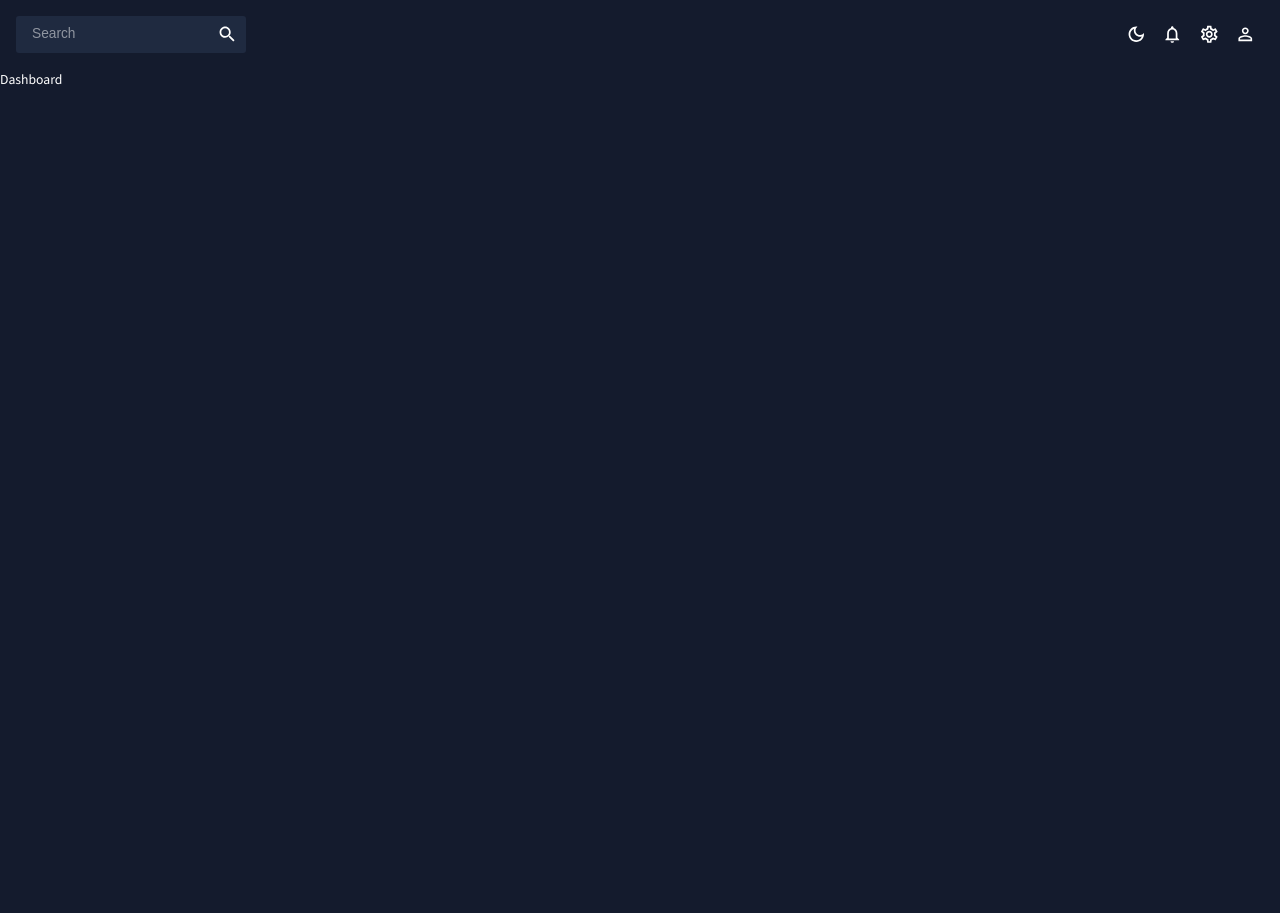
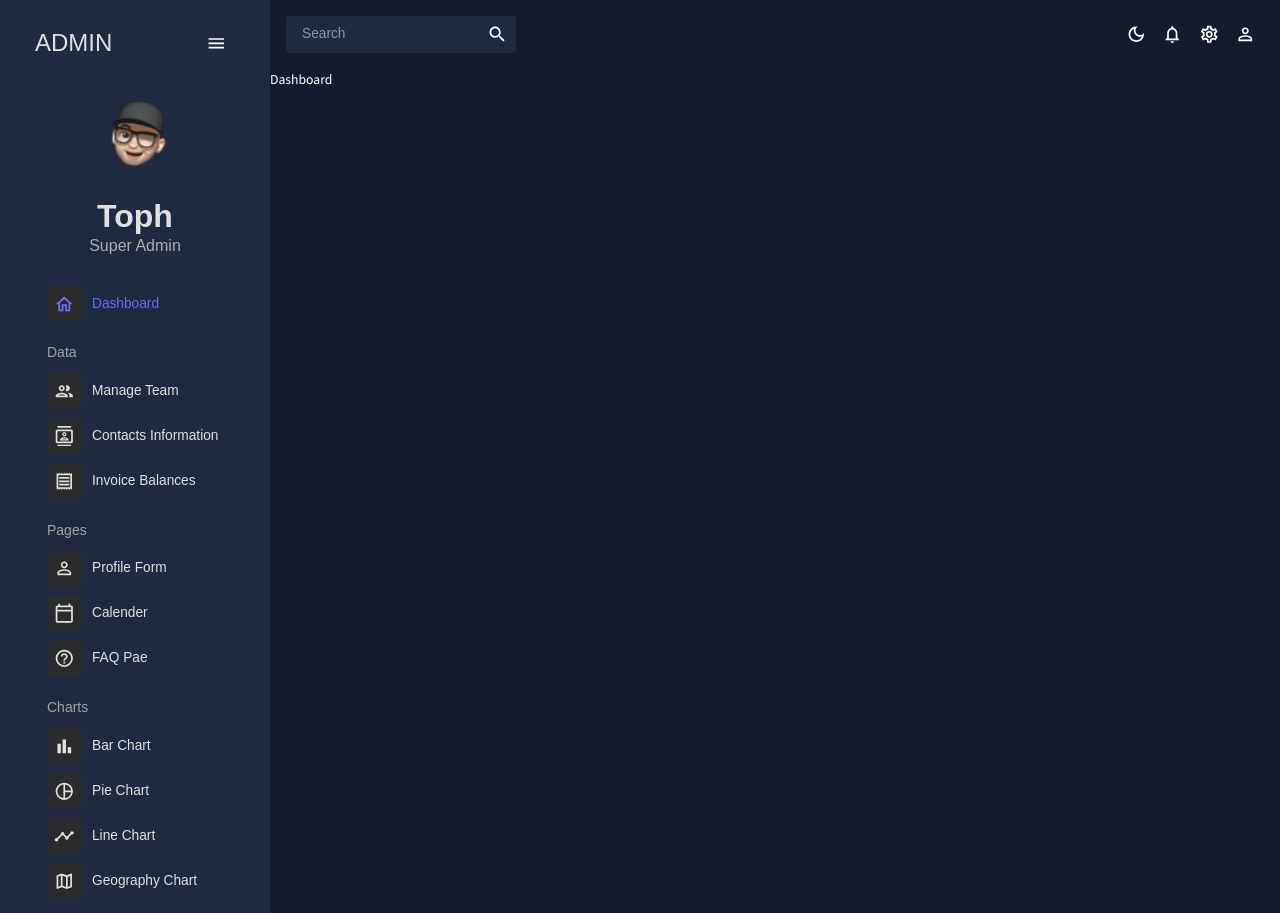
Before and after one commit to Thophylarh/Enterprise-react-admin-practice, a React (Create React App) app: page / in a window 1280 px wide. Before the commit the page ends 800 px from the top, so only its background shows below. Built offline with nearby package versions, Linux system fonts and the light colour scheme.

Commit message:
siebar component ui

```diff
--- a/src/App.js
+++ b/src/App.js
@@ -3,27 +3,21 @@ import { CssBaseline, ThemeProvider } from "@mui/material";
 import Topbar from "./scenes/dashboard/global/Topbar";
 import { Routes, Route } from "react-router-dom";
 import Dashboard from "./scenes/dashboard/index";
-import Team from "./scenes/team/index";
-import Invoices from "./scenes/invoices";
-import Contacts from "./scenes/contacts";
-import Bar from "./scenes/bar";
-import Line from "./scenes/line";
-import Pie from "./scenes/pie";
-import FAQ from "./scenes/faq";
-import Geography from "./scenes/geography";
-import Calender from "./scenes/calender";
+
 import Sidebar from "./scenes/dashboard/global/Sidebar";
+import { useState } from "react";
 
 function App() {
   const [theme, colorMode] = useMode();
+  const [isSidebar, setIsSidebar] = useState(true);
   return (
     <ColorModeContext.Provider value={colorMode}>
       <ThemeProvider theme={theme}>
         <CssBaseline />
         <div className="App">
-          <Sidebar/>
+        <Sidebar isSidebar={isSidebar} />
           <main className="content">
-            <Topbar />
+            <Topbar setIsSidebar={setIsSidebar} />
             <Routes>
               <Route path="/" element={<Dashboard />} />
             </Routes>
--- /dev/null
+++ b/src/assets/svg/index.js
@@ -0,0 +1 @@
+export {default as Userimg} from "./user.svg"
--- a/src/index.css
+++ b/src/index.css
@@ -4,7 +4,7 @@ html,body,#root, .app, .content{
   width: 100%;
   font-family: 'Source Sans 3', sans-serif;
 }
-.app{
+.App{
   display: flex;
   position: relative;
 }
--- a/src/scenes/dashboard/global/Sidebar.jsx
+++ b/src/scenes/dashboard/global/Sidebar.jsx
@@ -16,6 +16,23 @@ import TimelineOutlinedIcon from "@mui/icons-material/TimelineOutlined";
 import BarChartOutlinedIcon from "@mui/icons-material/BarChartOutlined";
 import MenuOutlinedIcon from "@mui/icons-material/MenuOutlined";
 import MapOutlinedIcon from "@mui/icons-material/MapOutlined";
+import { Userimg } from "../../../assets/svg";
+
+const Item = ({ title, to, icon, selected, setSelected }) => {
+  const theme = useTheme();
+  const colors = tokens(theme.palette.mode);
+  return (
+    <MenuItem
+      active={selected === title}
+      style={{ color: colors.grey[100] }}
+      onClick={() => setSelected(title)}
+      icon={icon}
+    >
+      <Typography>{title}</Typography>
+      <Link to={to} />
+    </MenuItem>
+  );
+};
 
 const Sidebar = () => {
   const theme = useTheme();
@@ -32,8 +49,163 @@ const Sidebar = () => {
         "& . pro-icon-wrapper": {
           backgroundColor: "transparent !important",
         },
+        "& .pro-inner-item": {
+          padding: "5px 35px 5px 20px !important",
+        },
+        "& .pro-inner-item:hover": {
+          color: "#868dfb !important",
+        },
+        "& .pro-menu-item.active": {
+          color: "#6870fa !important",
+        },
       }}
-    ></Box>
+    >
+      <ProSidebar collapsed={isCollapsed}>
+        <Menu iconShape="square">
+          {/* LOGO AND MENU ICON */}
+          <MenuItem
+            onClick={() => setIsCollapsed(!isCollapsed)}
+            icon={isCollapsed ? <MenuOutlinedIcon /> : undefined}
+            style={{
+              margin: "10px 0 20px 0",
+              color: colors.grey[100],
+            }}
+          >
+            {!isCollapsed && (
+              <Box
+                display="flex"
+                justifyContent="space-between"
+                alignItems="center"
+                ml="15px"
+              >
+                <Typography variant="h3" color={colors.grey[100]}>
+                  ADMIN
+                </Typography>
+                <IconButton onClick={() => setIsCollapsed(!isCollapsed)}>
+                  <MenuOutlinedIcon />
+                </IconButton>
+              </Box>
+            )}
+          </MenuItem>
+          {/* user */}
+          {!isCollapsed && (
+            <Box mb="25px">
+              <Box display="flex" justifyContent="center" alignItems="center">
+                <img
+                  alt="profile-user"
+                  width="100px"
+                  height="100px"
+                  src={Userimg}
+                  style={{ cursor: "pointer", borderRadius: "50%" }}
+                />
+              </Box>
+              <Box textAlign="center">
+                <Typography
+                  variant="h2"
+                  color={colors.grey[100]}
+                  fontWeight="bold"
+                  sx={{ m: "10px 0 0 0" }}
+                >
+                  Toph
+                </Typography>
+                <Typography variant="h5" colors={colors.greenAccent[500]}>
+                  Super Admin
+                </Typography>
+              </Box>
+            </Box>
+          )}
+          {/* menu items */}
+          <Box paddingLeft={isCollapsed ? undefined : "10%"}>
+            <Item
+            title="Dashboard"
+            to="/"
+            icon={<HomeOutlinedIcon/>}
+            selected={selected}
+            setSelected={setSelected}
+            />
+            <Typography variant="h6" color={colors.grey[300]} sx={{m: "15px 0 5px 20px"}}>
+              Data
+            </Typography>
+            <Item
+            title="Manage Team"
+            to="/team"
+            icon={<PeopleOutlineOutlinedIcon/>}
+            selected={selected}
+            setSelected={setSelected}
+            />
+            <Item
+            title="Contacts Information"
+            to="/contacts"
+            icon={<ContactsOutlinedIcon/>}
+            selected={selected}
+            setSelected={setSelected}
+            />
+            <Item
+            title="Invoice Balances"
+            to="/invoices"
+            icon={<ReceiptOutlinedIcon/>}
+            selected={selected}
+            setSelected={setSelected}
+            />
+            <Typography variant="h6" color={colors.grey[300]} sx={{m:"15px 0 5px 20px"}}>
+              Pages
+            </Typography>
+            <Item
+            title="Profile Form"
+            to="/form"
+            icon={<PersonOutlineOutlinedIcon/>}
+            selected={selected}
+            setSelected={setSelected}
+            />
+            <Item
+            title="Calender"
+            to="/calender"
+            icon={<CalendarTodayOutlinedIcon/>}
+            selected={selected}
+            setSelected={setSelected}
+            />
+            <Item
+            title="FAQ Pae"
+            to="/faq"
+            icon={<HelpOutlineOutlinedIcon/>}
+            selected={selected}
+            setSelected={setSelected}
+            />
+             <Typography variant="h6" color={colors.grey[300]} sx={{m:"15px 0 5px 20px"}}>
+             Charts
+            </Typography>
+            <Item
+            title="Bar Chart"
+            to="/bar"
+            icon={<BarChartOutlinedIcon/>}
+            selected={selected}
+            setSelected={setSelected}
+            />
+            <Item
+            title="Pie Chart"
+            to="/pie"
+            icon={<PieChartOutlineOutlinedIcon/>}
+            selected={selected}
+            setSelected={setSelected}
+            />
+            <Item
+            title="Line Chart"
+            to="/line"
+            icon={<TimelineOutlinedIcon/>}
+            selected={selected}
+            setSelected={setSelected}
+            />
+            <Item
+            title="Geography Chart"
+            to="/geography"
+            icon={<MapOutlinedIcon/>}
+            selected={selected}
+            setSelected={setSelected}
+            />
+          </Box>
+        </Menu>
+      </ProSidebar>
+    </Box>
   );
 };
 export default Sidebar;
```
Also changed, not shown: src/assets/svg/user.svg (added).
